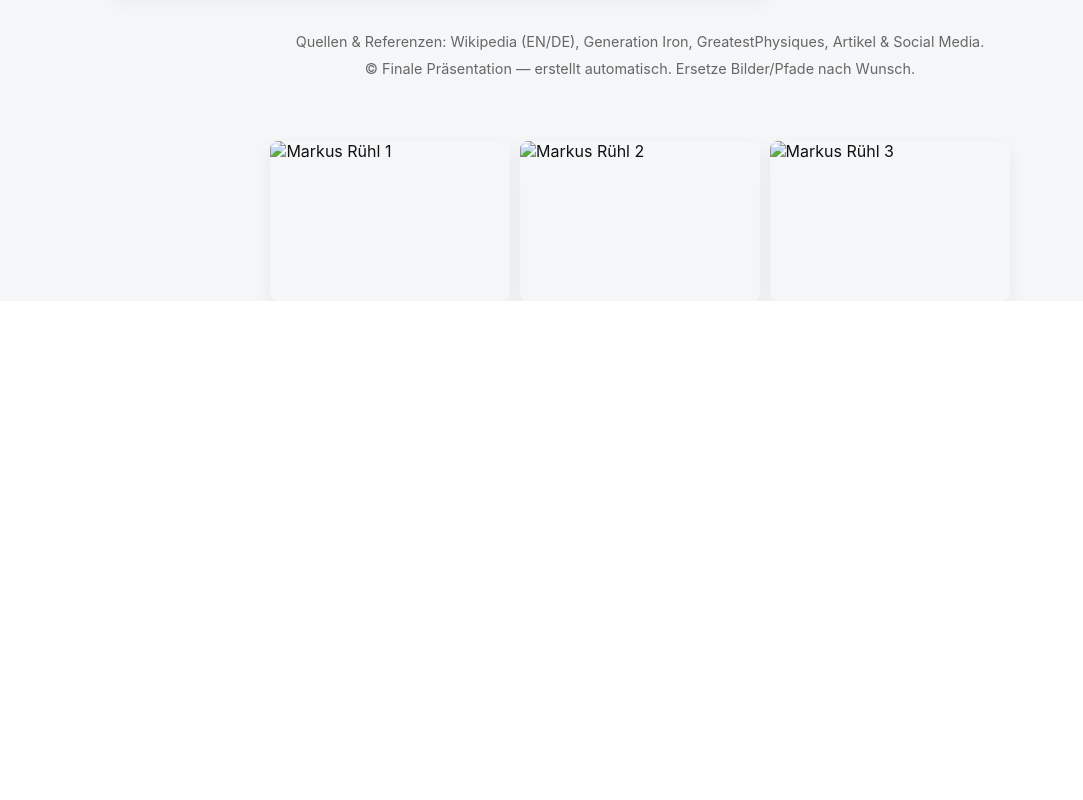
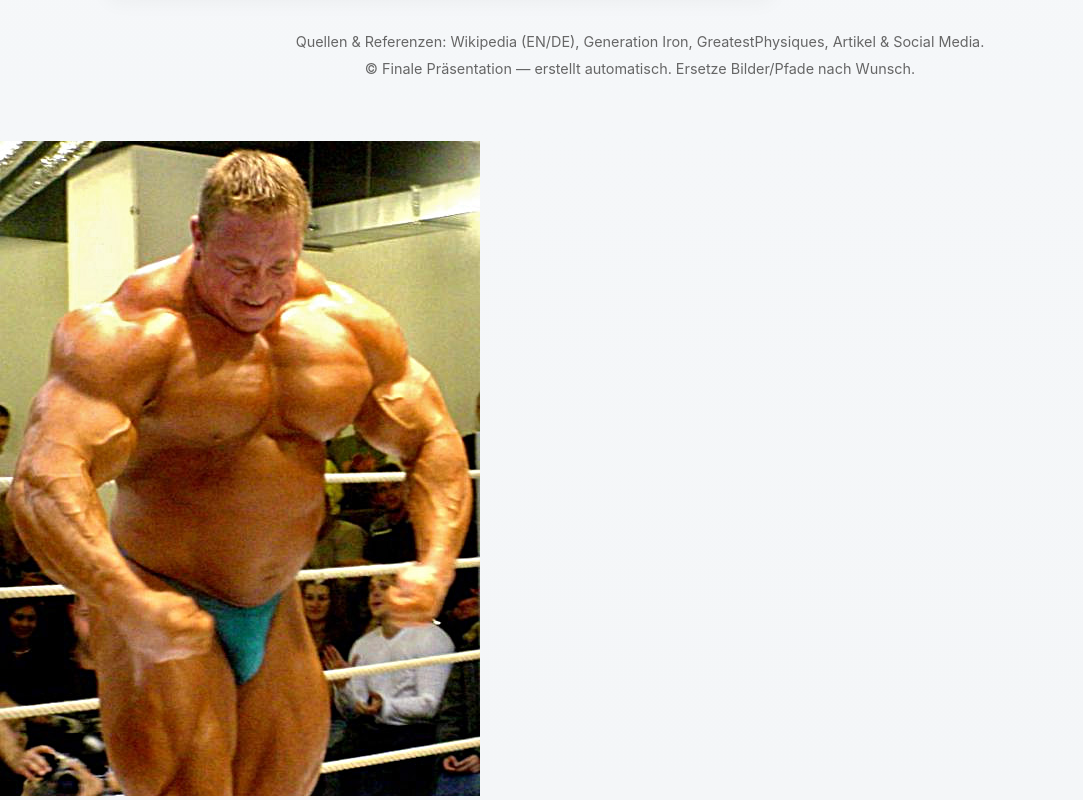
Before and after one commit to 1okvalentin/marko-romado, a plain HTML site: page index.html in a window 1280 px wide. Shown: the part 1252-2052 px from the top of the page, without its empty margins (0-1083 px from the left). Before the commit the page ends 1553 px from the top, so only its background shows below. Drawn offline with Linux system fonts and the light colour scheme.

Commit message:
Add files via upload

```diff
--- a/index.html
+++ b/index.html
@@ -156,8 +156,4 @@
   </script>
 </body>
 </html>
-<section class="gallery">
-  <img src="images/markus1.jpg" alt="Markus Rühl 1">
-  <img src="images/markus2.jpg" alt="Markus Rühl 2">
-  <img src="images/markus3.jpg" alt="Markus Rühl 3">
-</section>
+<img src="markus1.jpg" alt="Markus Rühl">
```
